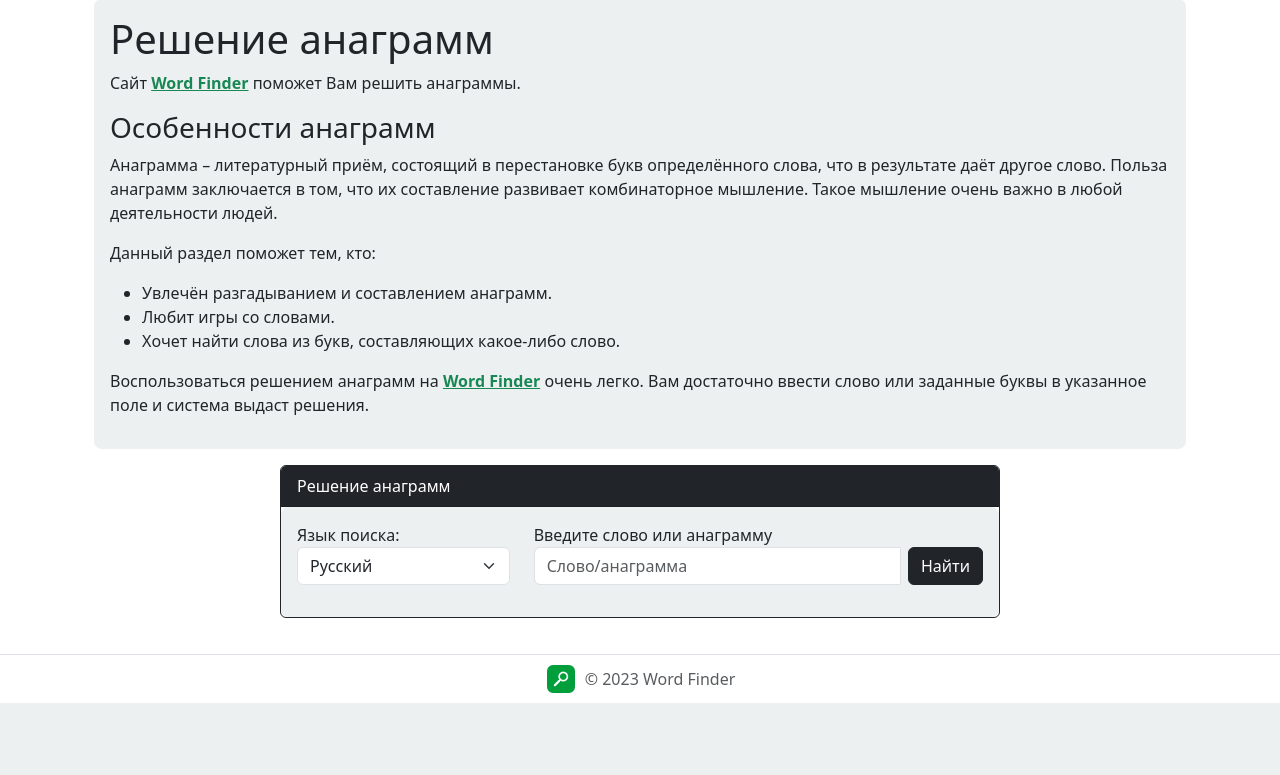
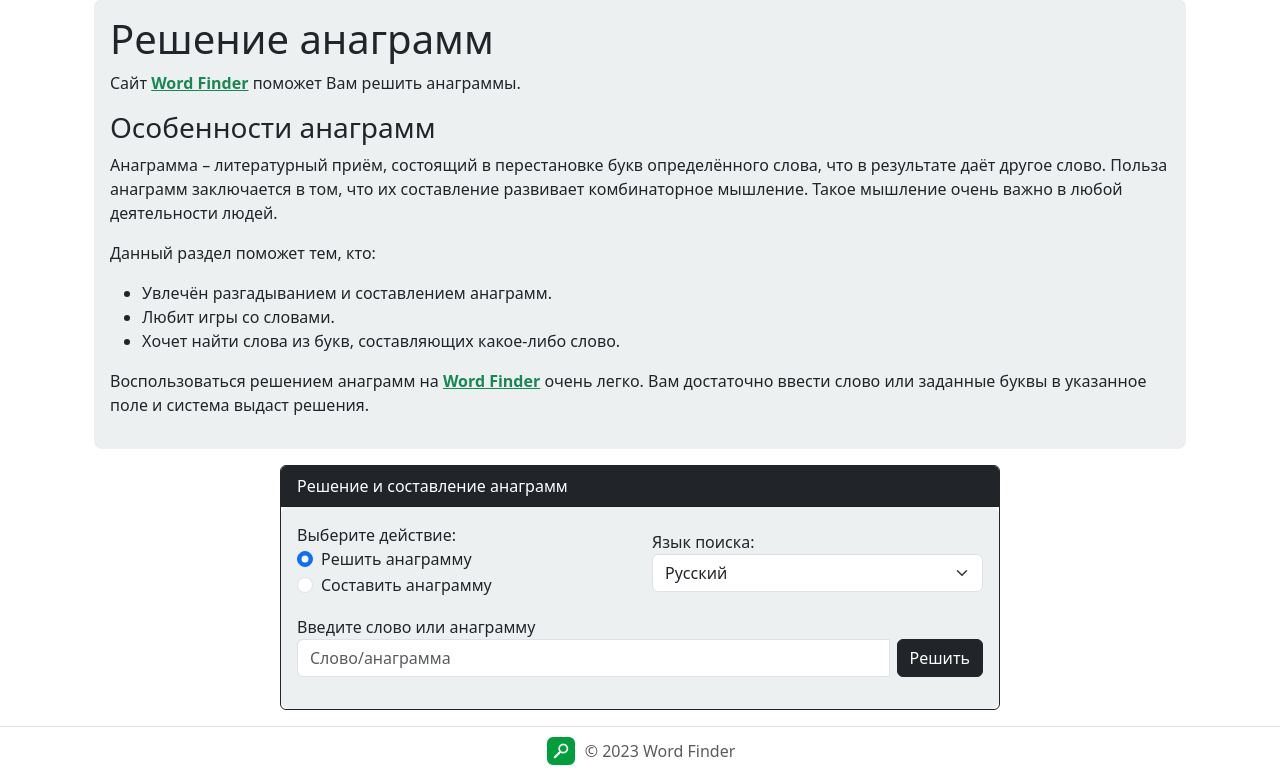
Before and after one commit to y0nkers/WordFinder, a PHP site: page /anagram in a window 1280 px wide. Shown: the part 97-872 px from the top of the page. Before the commit the page ends 800 px from the top, so only its background shows below. Run offline with PHP 8.4, Linux system fonts and the light colour scheme.

Commit message:
составление анаграммы для введённого слова

```diff
--- a/anagram.php
+++ b/anagram.php
@@ -41,21 +41,34 @@ require __DIR__ . '/header.php';
                 <div class="col-md-8">
                     <!-- Форма поиска -->
                     <div class="card border border-dark">
-                        <div class="card-header bg-dark text-white">Решение анаграмм</div>
+                        <div class="card-header bg-dark text-white">Решение и составление анаграмм</div>
                         <div class="card-body rounded-3 field-bg">
                             <form id="anagram-form">
                                 <div class="row align-items-center mb-3">
-                                    <div class="form-group col-md-4">
-                                        <label for="select-language">Язык поиска:</label>
+                                    <div class="form-group col-sm-6">
+                                        <label>Выберите действие:</label><br>
+                                        <div class="form-check form-check-inline">
+                                            <input class="form-check-input" type="radio" name="action" id="action-solve" value="solve" checked>
+                                            <label class="form-check-label" for="action-solve">Решить анаграмму</label>
+                                        </div>
+                                        <div class="form-check form-check-inline">
+                                            <input class="form-check-input" type="radio" name="action" id="action-make" value="make">
+                                            <label class="form-check-label" for="action-make">Составить анаграмму</label>
+                                        </div>
+                                    </div>
+                                    <div class="form-group col-sm-6">
+                                        <label for="select-language">Язык поиска: </label>
                                         <select class="form-select" name="select-language" id="select-language" aria-label="Select dictionary's language" required>
                                             <option disabled selected>Пожалуйста, подождите</option>
                                         </select>
                                     </div>
-                                    <div class="form-group col-md-8">
+                                </div>
+                                <div class="row align-items-center mb-3">
+                                    <div class="form-group">
                                         <label class="me-sm-2 mb-sm-0 form-label" for="word_anagram">Введите слово или анаграмму</label>
                                         <div class="input-group">
                                             <input class="form-control me-2" type="text" id="word_anagram" name="word_anagram" placeholder="Слово/анаграмма" required>
-                                            <button type="submit" class="rounded btn btn-dark">Найти</button>
+                                            <button type="submit" id="anagram-btn" class="rounded btn btn-dark">Решить</button>
                                         </div>
                                     </div>
                                 </div>
--- a/assets/js/anagram.js
+++ b/assets/js/anagram.js
@@ -1,10 +1,38 @@
 $(document).ready(function () {
-    // Обработчик отправки данных формы на сервер
+    // Обработчик нажатия кнопки формы
     $("#anagram-form").submit(function (event) {
         event.preventDefault(); // Отменяем стандартное поведение формы
 
+        let action = $('input[name=action]:checked').val();
+        if (!(action === "solve" || action === "make")) {
+            alert("Выберите действие!");
+            return;
+        }
+        handleAction(action);
+    });
+
+    // Смена языка поиска
+    $("#select-language").change(function () {
+        language = $(this).find(':selected').val();
+        patternBase = languages[language].regexp;
+        $("#word_anagram").val("");
+    });
+
+    $("input[type=radio][name=action]").change(function () {
+        if (this.value === "solve") $("#anagram-btn").text("Решить");
+        else $("#anagram-btn").text("Составить");
+    });
+});
+
+function handleAction(action) {
+    let input = $("#word_anagram").val();
+    if (action === "solve") solveAnagram(input);
+    else if (action === "make") makeAnagram(input);
+}
+
+// Решение анаграммы
+function solveAnagram(anagram) {
     let language = $("#select-language").val();
-        let word = $("#word_anagram").val();
 
     // Отправляем AJAX-запрос на сервер
     $.ajax({
@@ -13,7 +41,7 @@ $(document).ready(function () {
         dataType: 'json',
         contentType: false,
         cache: false,
-            data: {language: language, word: word},
+        data: {language: language, word: anagram},
         success: function (response) {
             // Выводим результаты запроса
             if (response.status === false) {
@@ -29,13 +57,23 @@ $(document).ready(function () {
             console.log('Error: ' + textStatus + ' - ' + errorThrown);
         }
     });
-    });
+}
 
-    // Смена языка поиска
-    $("#select-language").change(function () {
-        language = $(this).find(':selected').val();
-        patternBase = languages[language].regexp;
-        $("#word_anagram").val("");
-    });
+// Составление анаграммы
+function makeAnagram(word) {
+    String.prototype.shuffle = function () {
+        let a = this.split(""),
+            n = a.length;
 
-});
+        for(let i = n - 1; i > 0; i--) {
+            let j = Math.floor(Math.random() * (i + 1));
+            let tmp = a[i];
+            a[i] = a[j];
+            a[j] = tmp;
+        }
+        return a.join("");
+    }
+
+    $("#search-results").html("<div class='container mt-3'><div class='bg-dark text-white p-3 rounded'>" + word.shuffle() + "</div>");
+    $("#results-container").removeClass("d-none");
+}
```
Lines whose indentation alone changed are shown as unchanged.
